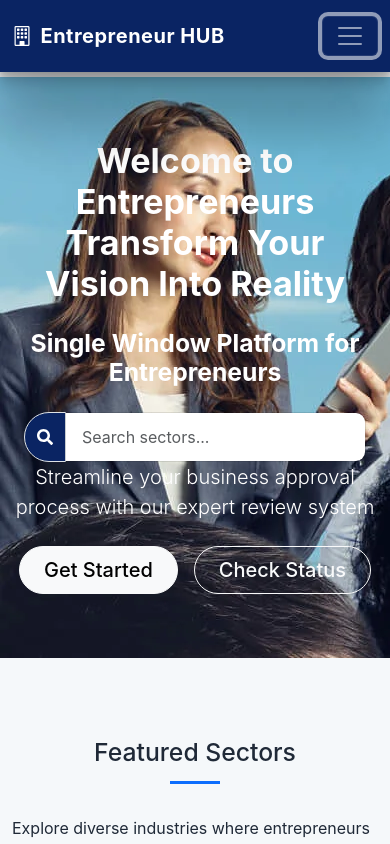
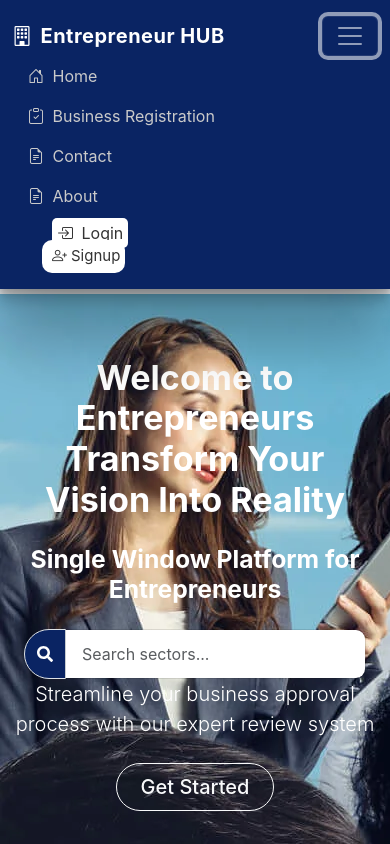
Before and after one commit to drguna-18/full-project, a React (Vite) app in the folder project/: page / in a window 390 px wide. Both pictures are taken after a click on the button 350 px from the left and 36 px from the top of the page. Shown: the top 844 px of the page. Built offline with nearby package versions, Linux system fonts and the light colour scheme.

Commit message:
fix//mobile responsive

```diff
--- a/project/src/components/Navbar.jsx
+++ b/project/src/components/Navbar.jsx
@@ -5,6 +5,8 @@ import { useState, useEffect } from "react";
 function Navbar() {
   const [showSidebar, setShowSidebar] = useState(false);
   const [isLoggedIn, setIsLoggedIn] = useState(false);
+  const [menuOpen, setMenuOpen] = useState(false);
+
 
   const toggleSidebar = () => setShowSidebar(!showSidebar);
 
@@ -38,13 +40,14 @@ function Navbar() {
           <button
             className="navbar-toggler"
             type="button"
-            data-bs-toggle="collapse"
-            data-bs-target="#navbarNav"
+            onClick={() => setMenuOpen(!menuOpen)}
+            // data-bs-toggle="collapse"
+            // data-bs-target="#navbarNav"
           >
             <span className="navbar-toggler-icon"></span>
           </button>
 
-          <div className="collapse navbar-collapse" id="navbarNav">
+          <div className={`collapse navbar-collapse ${menuOpen ? "show" : ""}`} id="navbarNav">
             <ul className="navbar-nav ms-auto">
               <li className="nav-item">
                 <Link className="nav-links" to="/">
--- a/project/src/pages/Home.jsx
+++ b/project/src/pages/Home.jsx
@@ -104,12 +104,12 @@ function Home() {
             Streamline your business approval process with our expert review
             system
           </p>
-          <Link to="/apply" className="btn btn-light btn-lg px-4 me-3">
+          <Link to="/apply" className="btn btn-outline-light btn-lg px-4">
             Get Started
           </Link>
-          <Link to="/status" className="btn btn-outline-light btn-lg px-4">
+          {/* <Link to="/status" className="btn btn-outline-light btn-lg px-4">
             Check Status
-          </Link>
+          </Link> */}
         </div>
       </section>
 
```
